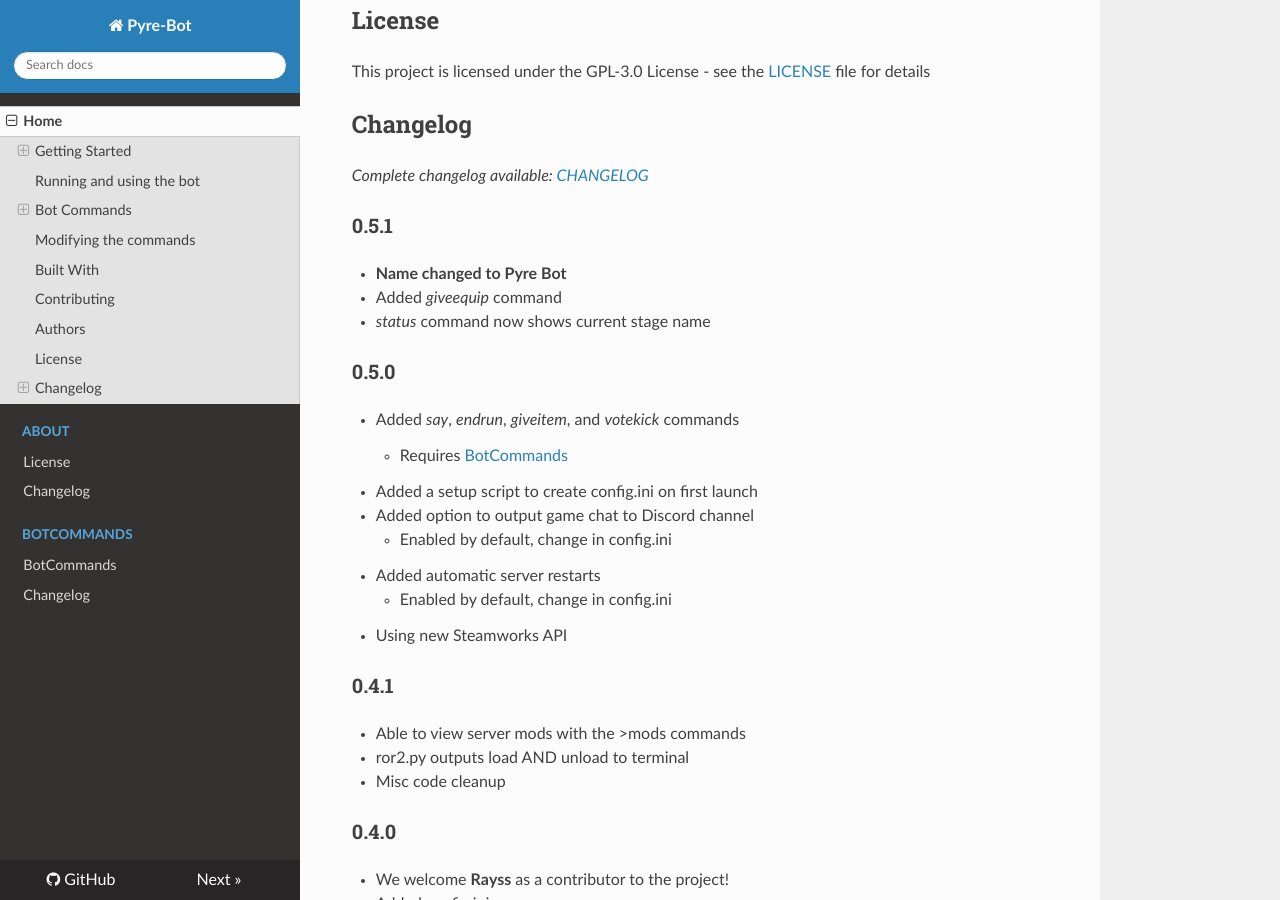
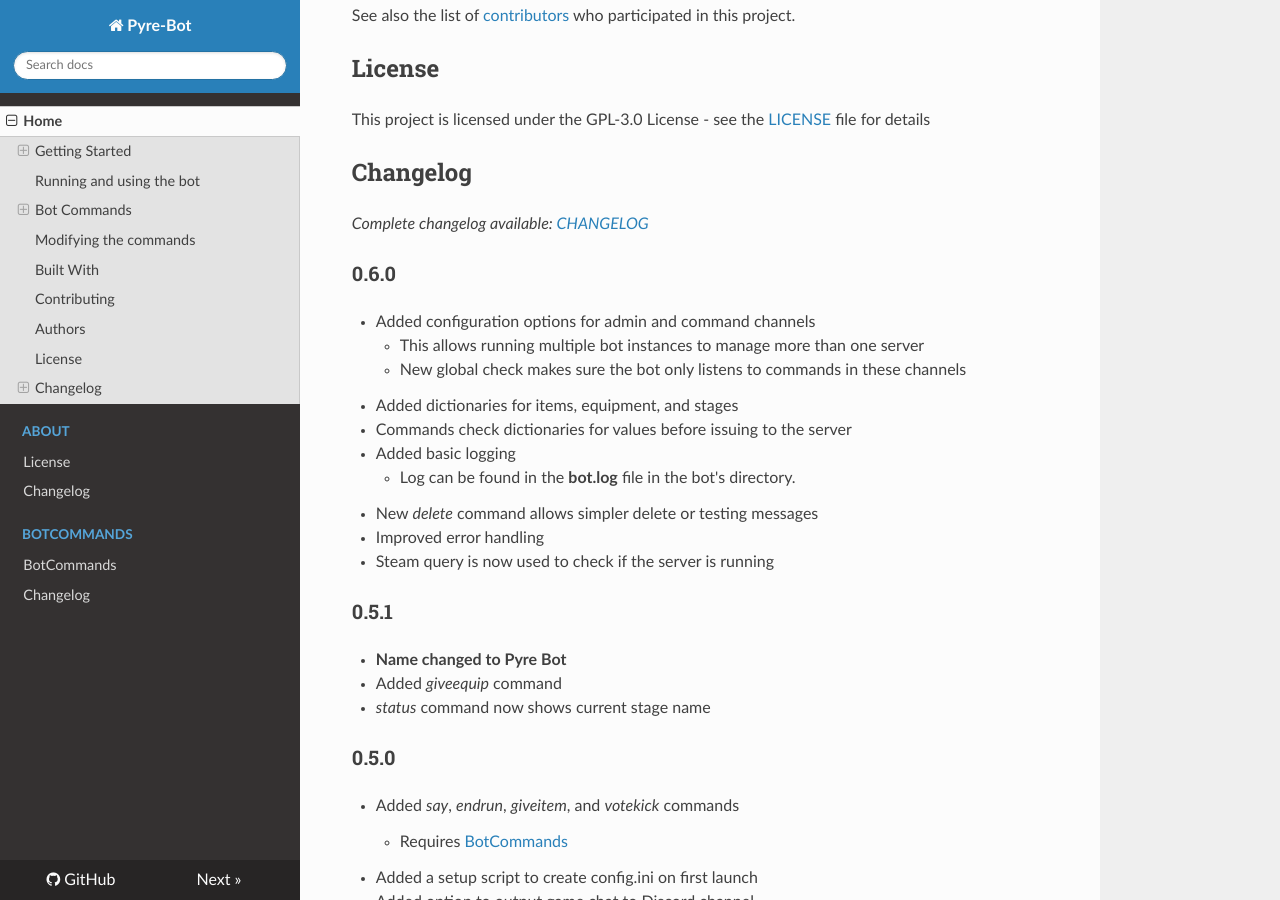
Before and after one commit to Pyre-Bot/pyre-bot, an MkDocs documentation site: the page built from docs/index.md, in a window 1280 px wide and 900 px high, scrolled down 4122 px. Built offline with MkDocs 1.6.1, drawn with Linux system fonts in a browser that asks for light colours; nearby versions of some CDN libraries; some of the changed text lies outside the part shown.

Commit message:
documentation update

```diff
--- a/docs/index.md
+++ b/docs/index.md
@@ -67,6 +67,8 @@ hidden_mods = hidden-mods-here
 
 * **discord_token**: The API key you retrieved in the earlier step
 * **role**: The Discord role you want using protected commands
+* **admin-channel**: The channel ID that is used to issue admin commands
+* **commands-channel**: The channel ID that anyone can use to issue commands
 * **server_address**: the IP/domain of your server
 * **server_port**: The port configured for queries
 * **steamcmd**: The path to the steamcmd folder
@@ -141,8 +143,8 @@ To add functionality for other games or servers, add a new file in the **cogs**
 
 ## Authors
 
-* **Wade Fox** - *Creator* - [GitHub](https://github.com/InfernalPlacebo), [Discord](discord.pyre-bot.com)
-* **Rayss** - *Contributor* - [GitHub](https://github.com/SuperRayss), [Discord](discord.pyre-bot.com)
+* **Wade Fox** - *Creator* - [GitHub](https://github.com/InfernalPlacebo), [Discord](http://discord.pyre-bot.com)
+* **Rayss** - *Contributor* - [GitHub](https://github.com/SuperRayss), [Discord](http://discord.pyre-bot.com)
 
 See also the list of [contributors](https://github.com/InfernalPlacebo/ig-bot/graphs/contributors) who participated in this project.
 
@@ -152,6 +154,18 @@ This project is licensed under the GPL-3.0 License - see the [LICENSE](LICENSE.m
 
 ## Changelog
 *Complete changelog available: [CHANGELOG](CHANGELOG.md)*
+
+### 0.6.0
+* Added configuration options for admin and command channels
+    * This allows running multiple bot instances to manage more than one server
+    * New global check makes sure the bot only listens to commands in these channels
+* Added dictionaries for items, equipment, and stages
+* Commands check dictionaries for values before issuing to the server
+* Added basic logging
+    * Log can be found in the **bot.log** file in the bot's directory.
+* New *delete* command allows simpler delete or testing messages
+* Improved error handling
+* Steam query is now used to check if the server is running
 
 ### 0.5.1
 * **Name changed to Pyre Bot**
```
Also changed, not shown: other parts of docs/index.md (+1 -1 lines), README.md (+21 -4 lines), docs/CHANGELOG.md (+12 -0 lines).
